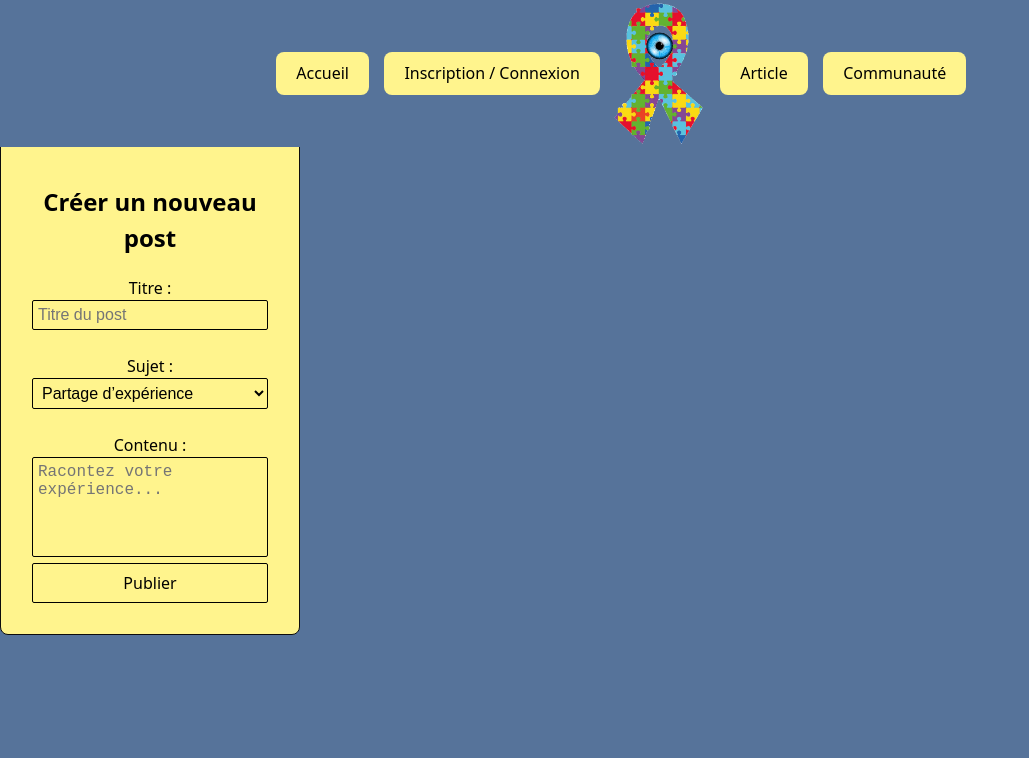
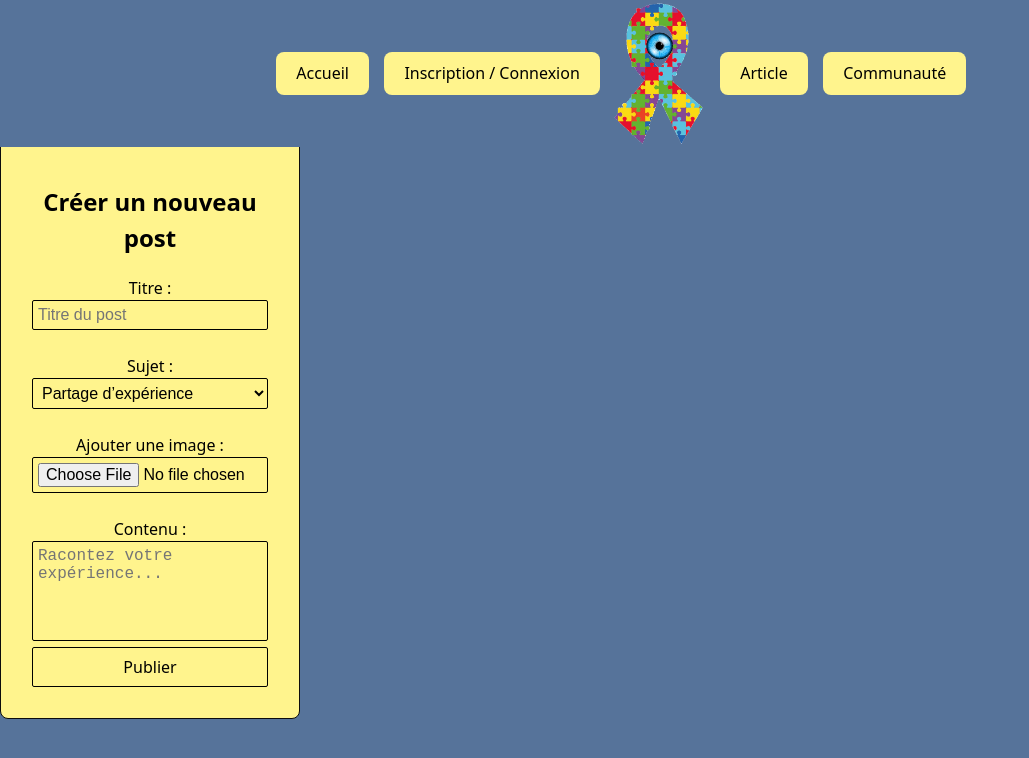
Before and after one commit to QuentinC26/Autistic-Eye, a React (Vite) app in the folder front-end/: page /Community/new in a window 1280 px wide. Shown: the top 758 px of the page, without its empty margins (0-1029 px from the left). Built offline with nearby package versions, Linux system fonts and the light colour scheme.

Commit message:
i add a formdata and image in the createpost

```diff
--- a/front-end/src/pages/CreatePost.jsx
+++ b/front-end/src/pages/CreatePost.jsx
@@ -14,21 +14,33 @@ function CreatePost() {
     const [errorMessage, setErrorMessage] = useState(null);
     // Get a navigate function that will be used to change pages in the application
     const navigate = useNavigate();
+    // Stores the selected image
+    const [image, setImage] = useState(null);
 
     const handleCreatePost = async (data) => {
         // setErrorMessage(null) resets errorMessage to indicate that there are no errors at the moment.
         setErrorMessage(null);
+
+        // Prepare the data to send to your backend.
+        const formData = new FormData();
+        // Adds the data to the FormData “bag”
+        formData.append("title", data.title);
+        formData.append("subject", data.subject);
+        formData.append("content", data.content);
+        // Adds the image to the Formdata bag if the user includes an image.
+        if (image) {
+          formData.append("image", image);
+        }
+
         try {
           // Sends an HTTP POST request to the API at the given URL
           const response = await fetch('http://localhost:8000/api/community/posts/',
             { method: 'POST',
                 headers: {
-                    'Content-Type': 'application/json',
                     // Adds the authentication token stored in localStorage (used to prove that the user is logged in)
                     'Authorization': 'Token ' + localStorage.getItem('accessToken')
                 },
-                // Allows you to transform the data into a JSON string.
-                body: JSON.stringify(data)
+                body: formData,
             });
 
             // Handles the case where there is an error when retrieving the response
@@ -87,6 +99,16 @@ function CreatePost() {
       </select>
       <br></br>
       <br></br>
+      {/* Image */}
+        <label htmlFor="image">Ajouter une image :</label>
+        <input
+          // Tells HTML that it's a file selector
+          type="file"
+          id="image"
+          onChange={(event) => setImage(event.target.files[0])}
+        />
+      <br></br>
+      <br></br>
         {/* Content Field */}
       <label htmlFor="content">Contenu :</label>
       <textarea
```
